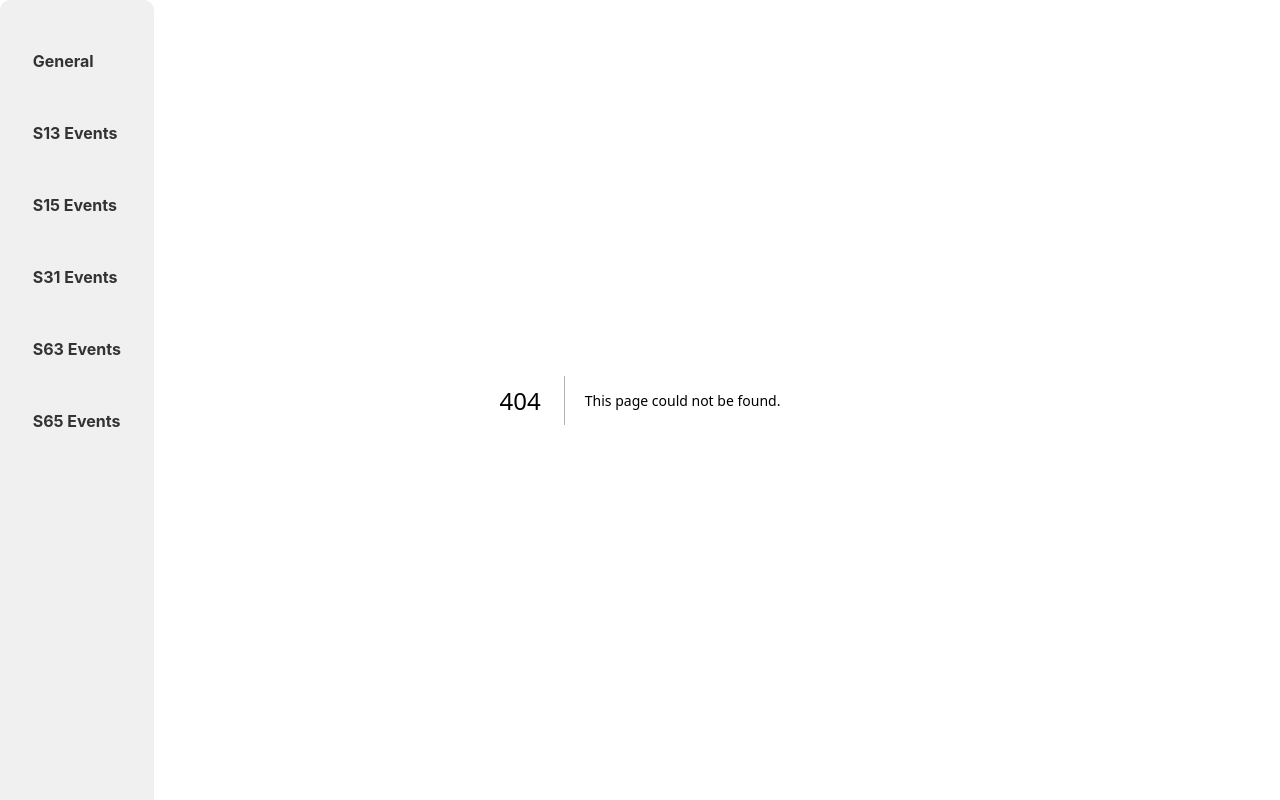
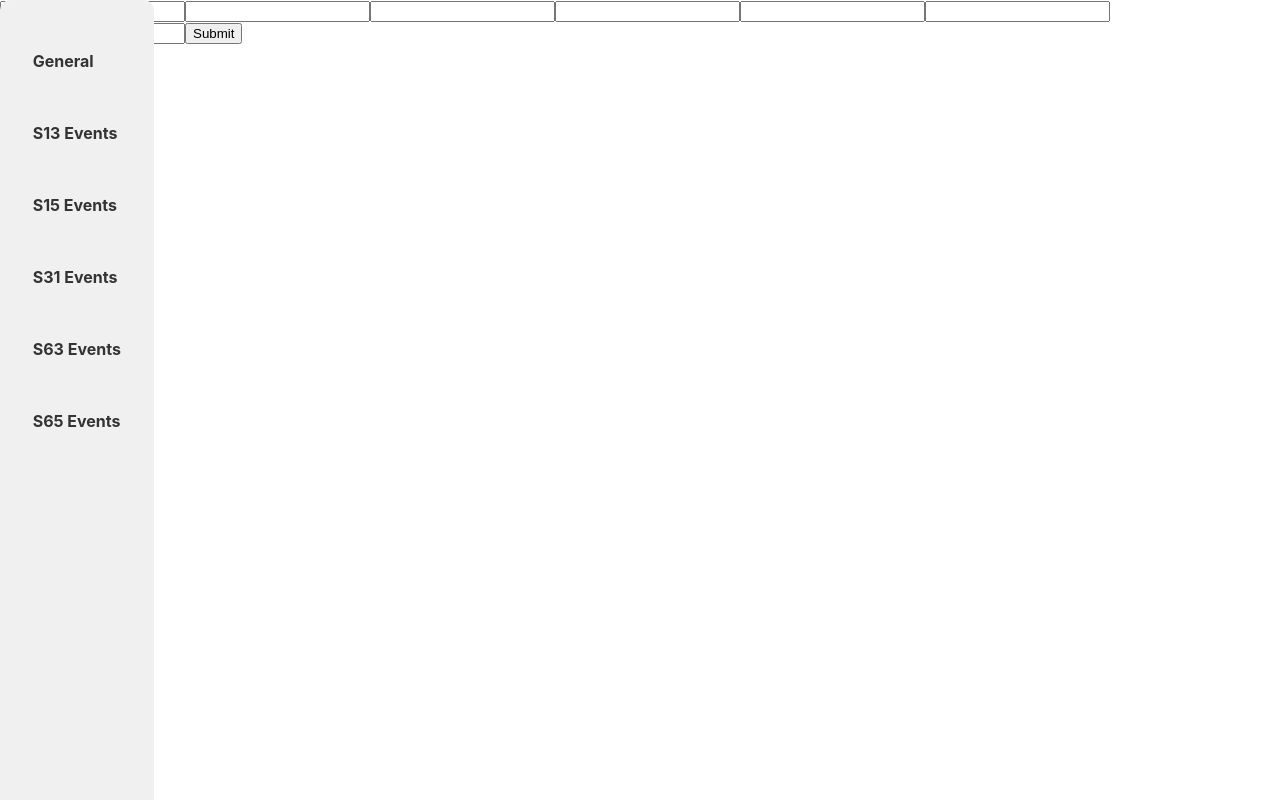
Before and after one commit to luibelzan/Soap-frontend, a Next.js app: page /equipment/new in a window 1280 px wide. Before the commit this address had no page. Built offline with nearby package versions, Linux system fonts and the light colour scheme.

Commit message:
New Equipment form created

```diff
--- /dev/null
+++ b/app/equipment/new/page.js
@@ -0,0 +1,49 @@
+"use client"
+import { useState } from 'react';
+
+export default function Equipment() {
+    const [datos, setDatos] = useState({
+        idEquip: '',
+        tipEquip: '',
+        nomEquip: '',
+        idLin: undefined,
+        idTrafo: '',
+        idCt: '',
+        idDist: '',
+        // Añade más campos según sea necesario
+      });
+
+      const handleChange = (e) => {
+        setDatos({
+          ...datos,
+          [e.target.name]: e.target.value
+        });
+      };
+
+      const handleSubmit = async (e) => {
+        e.preventDefault();
+        const res = await fetch('/api/equipment', {
+          method: 'POST',
+          headers: {
+            'Content-Type': 'application/json'
+          },
+          body: JSON.stringify(datos)
+        });
+        console.log(datos);
+      };
+
+      return (
+        <form onSubmit={handleSubmit}>
+          <input type="text" name="idEquip" value={datos.idEquip} onChange={handleChange} />
+          <input type="text" name="tipEquip" value={datos.tipEquip} onChange={handleChange} />
+          <input type="text" name="nomEquip" value={datos.nomEquip} onChange={handleChange} />
+          <input type="text" name="idLin" value={datos.idLin} onChange={handleChange} />
+          <input type="text" name="idTrafo" value={datos.idTrafo} onChange={handleChange} />
+          <input type="text" name="idCt" value={datos.idCt} onChange={handleChange} />
+          <input type="text" name="idDist" value={datos.idDist} onChange={handleChange} />
+          {/* Agrega más campos aquí */}
+          <button type="submit">Submit</button>
+        </form>
+      );
+
+}
--- a/dbConfig.js
+++ b/dbConfig.js
@@ -3,7 +3,7 @@ const { Pool } = require('pg');
 const pool = new Pool({
   user: 'postgres',
   host: 'localhost',
-  database: 'pruebas',
+  database: 'postgres',
   password: 'Lu1smigu3l',
   port: 5432,
 });
--- /dev/null
+++ b/next.config.js
@@ -0,0 +1,25 @@
+/** @type {import('next').NextConfig} */
+const nextConfig = {
+  reactStrictMode: true,
+  swcMinify: true,
+}
+
+module.exports = (phase, { defaultConfig }) => {
+  return {
+    ...defaultConfig,
+
+    webpack: (config) => {
+      config.resolve = {
+        ...config.resolve,
+        fallback: {
+          "fs": false,
+          "path": false,
+          "os": false,
+        }
+      }
+      return config
+    },
+  }
+}
+
+//module.exports = nextConfig
--- a/package.json
+++ b/package.json
@@ -9,6 +9,7 @@
     "lint": "next lint"
   },
   "dependencies": {
+    "fs": "^0.0.1-security",
     "next": "14.1.0",
     "pg": "^8.11.3",
     "react": "^18",
--- /dev/null
+++ b/pages/api/equipment.js
@@ -0,0 +1,16 @@
+import pool from "@/dbConfig";
+
+export default async function handler(req, res) {
+    const { idEquip, tipEquip, nomEquip, idLin, idTrafo, idCt, idDist } = req.body;
+    const query = `
+            INSERT INTO t_equipos (id_equipo, tip_equipo, nom_equipo, id_linea, id_trafo, id_ct, id_distribuidora)
+                VALUES ($1, $2, $3, $4, $5, $6, $7)`;
+    res.status(200).json({ message: 'Datos insertados correctamente' });
+    try {
+        const result = await pool.query(query, [idEquip, tipEquip, nomEquip, idLin, idTrafo, idCt, idDist]);
+        //res.status(200).json(rows);
+    } catch(error) {
+        console.error('Error: ', error);
+        res.status(500).json({ message: 'Error'})
+    }
+}
```
Also changed, not shown: 1 other file (tests, documents, lock files or other folders).
